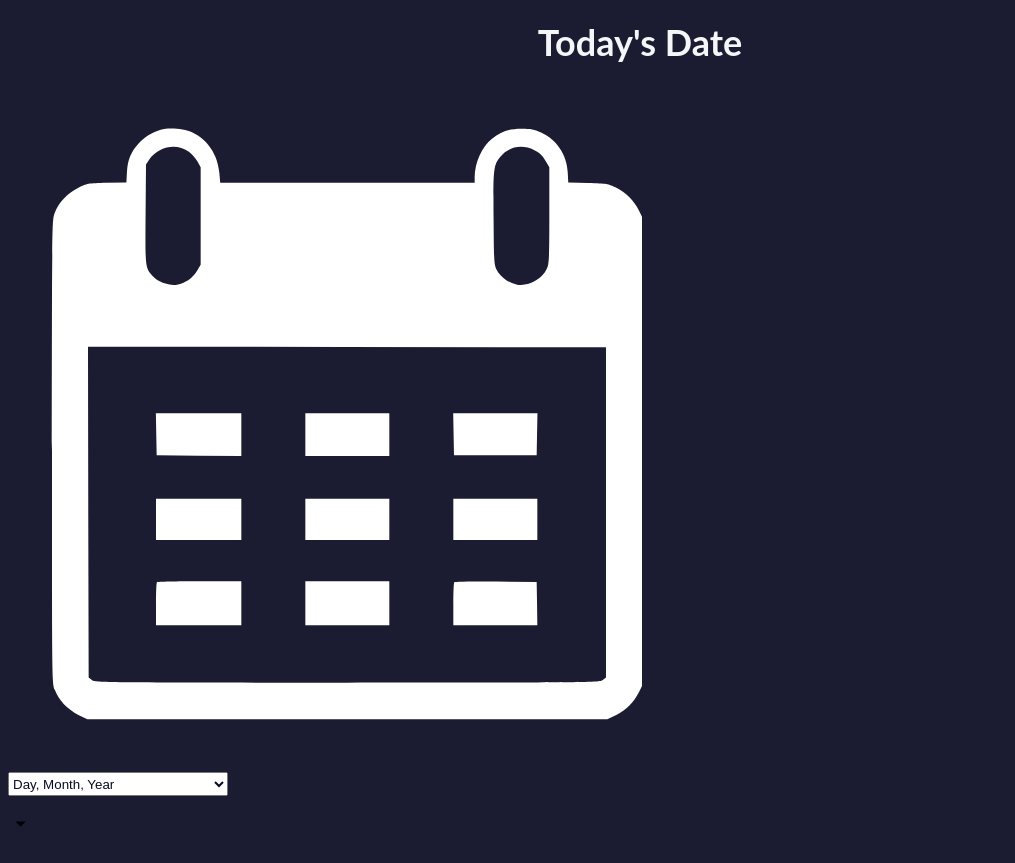
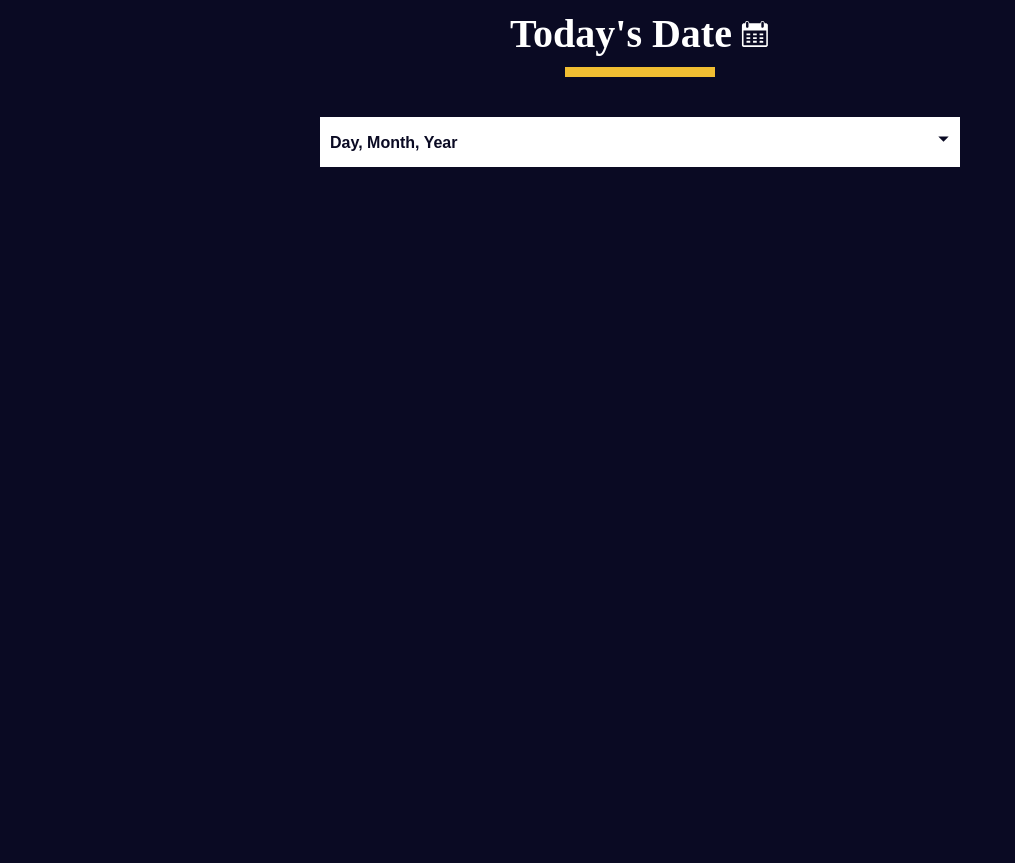
Before and after one commit to andradeviniicius/freeCodeCamp, a plain HTML site: page index.html in a window 1280 px wide. Shown: the whole page, without its empty margins (0-1015 px from the left). After the commit the page ends 800 px from the top, so only its background shows below. Drawn offline with Linux system fonts and the light colour scheme.

Commit message:
c1-4/ step 0 - 0 / 0% - 0%

```diff
--- a/styles.css
+++ b/styles.css
@@ -1,94 +1,103 @@
+*,
+*::before,
+*::after {
+  margin: 0;
+  padding: 0;
+  box-sizing: border-box;
+}
+
 :root {
-  --light-grey: #f5f6f7;
-  --dark-blue: #0a0a23;
-  --fcc-blue: #1b1b32;
-  --light-yellow: #fecc4c;
-  --dark-yellow: #feac32;
-  --light-pink: #ffadad;
-  --dark-red: #850000;
-  --light-green: #acd157;
+  --dark-grey: #0a0a23;
+  --white: #ffffff;
+  --yellow: #f1be32;
 }
 
 body {
-  font-family: "Lato", Helvetica, Arial, sans-serif;
-  font-size: 18px;
-  background-color: var(--fcc-blue);
-  color: var(--light-grey);
+  color: var(--white);
+  background-color: var(--dark-grey);
 }
 
-h1 {
+.title-container {
+  margin: 10px 0;
+  display: flex;
+  align-items: center;
+  justify-content: center;
+  gap: 8px;
+}
+
+.title {
+  font-size: 2.5rem;
+}
+
+.date-svg {
+  width: 30px;
+  height: 30px;
+}
+
+.divider {
+  margin: auto;
+  width: 150px;
+  height: 10px;
+  background-color: var(--yellow);
+}
+
+.dropdown-container {
+  width: 50%;
+  margin: 40px auto;
+  position: relative;
+}
+
+select {
+  display: block;
+  margin: 20px auto 0;
+  width: 100%;
+  height: 50px;
+  font-size: 100%;
+  font-weight: bold;
+  cursor: pointer;
+  background-color: var(--white);
+  border: none;
+  color: var(--dark-grey);
+  appearance: none;
+  padding: 10px;
+  padding-right: 38px;
+  -webkit-appearance: none;
+  -moz-appearance: none;
+  transition: color 0.3s ease, background-color 0.3s ease,
+    border-bottom-color 0.3s ease;
+}
+
+.select-icon {
+  position: absolute;
+  top: 4px;
+  right: 4px;
+  width: 30px;
+  height: 36px;
+  pointer-events: none;
+  padding-left: 5px;
+  transition: background-color 0.3s ease, border-color 0.3s ease;
+}
+
+.select-icon svg.icon {
+  transition: fill 0.3s ease;
+  fill: var(--dark-grey);
+}
+
+#current-date {
+  font-size: 2rem;
   text-align: center;
 }
 
-.container {
-  width: 90%;
-  max-width: 680px;
+@media (max-width: 375px) {
+  .title {
+    font-size: 2rem;
   }
 
-h1,
-.container,
-.output {
-  margin: 20px auto;
+  .dropdown-container {
+    width: 80%;
   }
 
-label,
-legend {
-  font-weight: bold;
-}
-
-.input-container {
-  display: flex;
-  flex-direction: column;
-}
-
-button {
-  outline: none;
-  cursor: pointer;
-  text-decoration: none;
-  background-color: var(--light-yellow);
-  border: 2px solid var(--dark-yellow);
-}
-
-.clear {
-  background-color: var(--light-pink);
-  color: var(--dark-red);
-  border-color: var(--dark-red);
-}
-
-button,
-input,
-select {
-  min-height: 24px;
-  color: var(--dark-blue);
-}
-
-fieldset,
-label,
-button,
-input,
-select {
-  margin-bottom: 10px;
-}
-
-.output {
-  border: 2px solid var(--light-grey);
-  padding: 10px;
-  text-align: center;
-}
-
-.hide {
+  .date-svg {
     display: none;
   }
-
-.output span {
-  font-weight: bold;
-  font-size: 1.2em;
 }
-
-.surplus {
-  color: var(--light-green);
-}
-
-.deficit {
-  color: var(--light-pink);
-}
```
Lines whose indentation alone changed are shown as unchanged.
